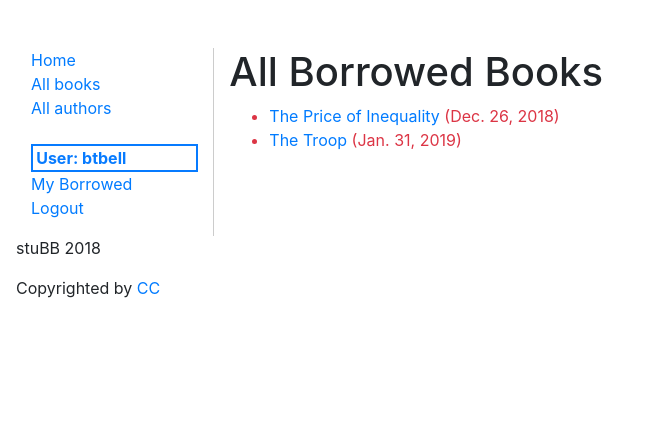
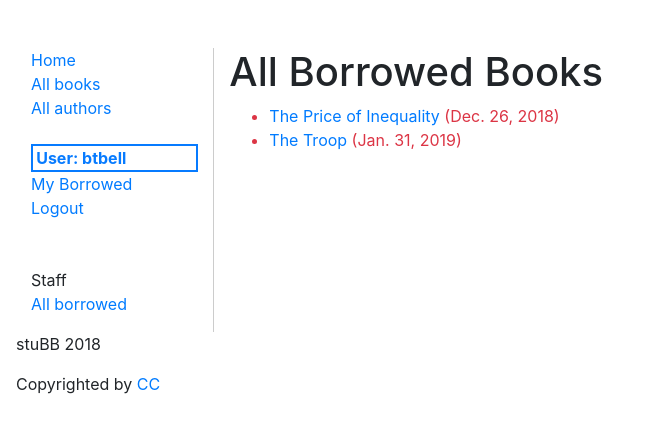
Before and after one commit to btbell/locallibrary, a Django app: page /catalog/borrowed/ in a window 1280 px wide. Shown: the top 433 px of the page, without its empty margins (0-648 px from the left). Run offline with Django 3.2, Linux system fonts and the light colour scheme; a user stored in the database is signed in; data comes from the database, SQL or seed files in the repository; both versions use the stored data as it was after the commit; some libraries are stand-ins or nearby versions.

Commit message:
added All Borrowed to menu

```diff
--- a/templates/catalog/base.html
+++ b/templates/catalog/base.html
@@ -30,6 +30,9 @@
           <li class="current-user">User: {{ user.get_username }}</li>
           <li><a href="{% url 'my-borrowed' %}">My Borrowed</a> </li>
           <li><a href="{% url 'logout'%}">Logout</a></li>
+          <br><br>
+          <li>Staff</li>
+          <li><a href="{% url 'all-borrowed' %}">All borrowed</a></li>
         {% else %}
           <li><a href="{% url 'login'%}">Login</a></li>
         {% endif %}
--- a/templates/registration/base.html
+++ b/templates/registration/base.html
@@ -30,6 +30,9 @@
           <li class="current-user">User: {{ user.get_username }}</li>
           <li><a href="{% url 'my-borrowed' %}">My Borrowed</a> </li>
           <li><a href="{% url 'logout'%}">Logout</a></li>
+          <br><br>
+          <li>Staff</li>
+          <li><a href="{% url 'all-borrowed' %}">All borrowed</a> </li>
         {% else %}
           <li><a href="{% url 'login'%}">Login</a></li>
         {% endif %}
```
Also changed, not shown: db.sqlite3.
